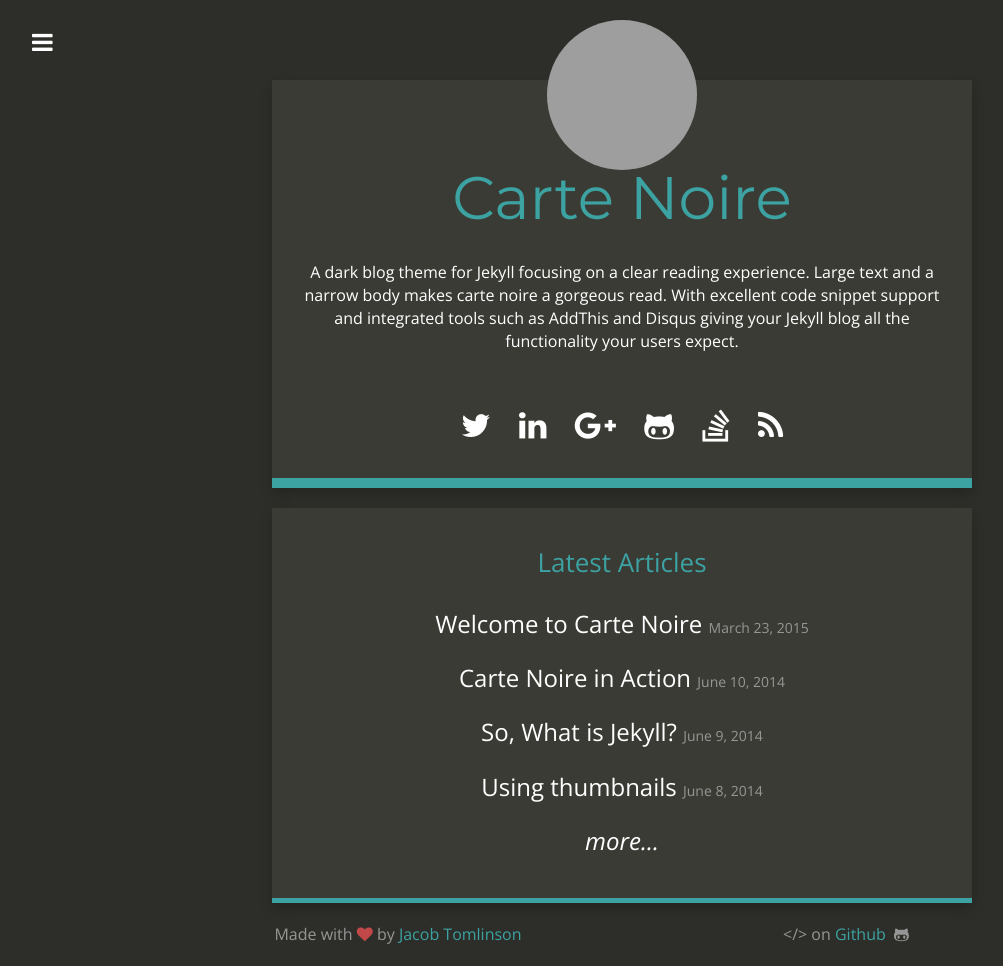
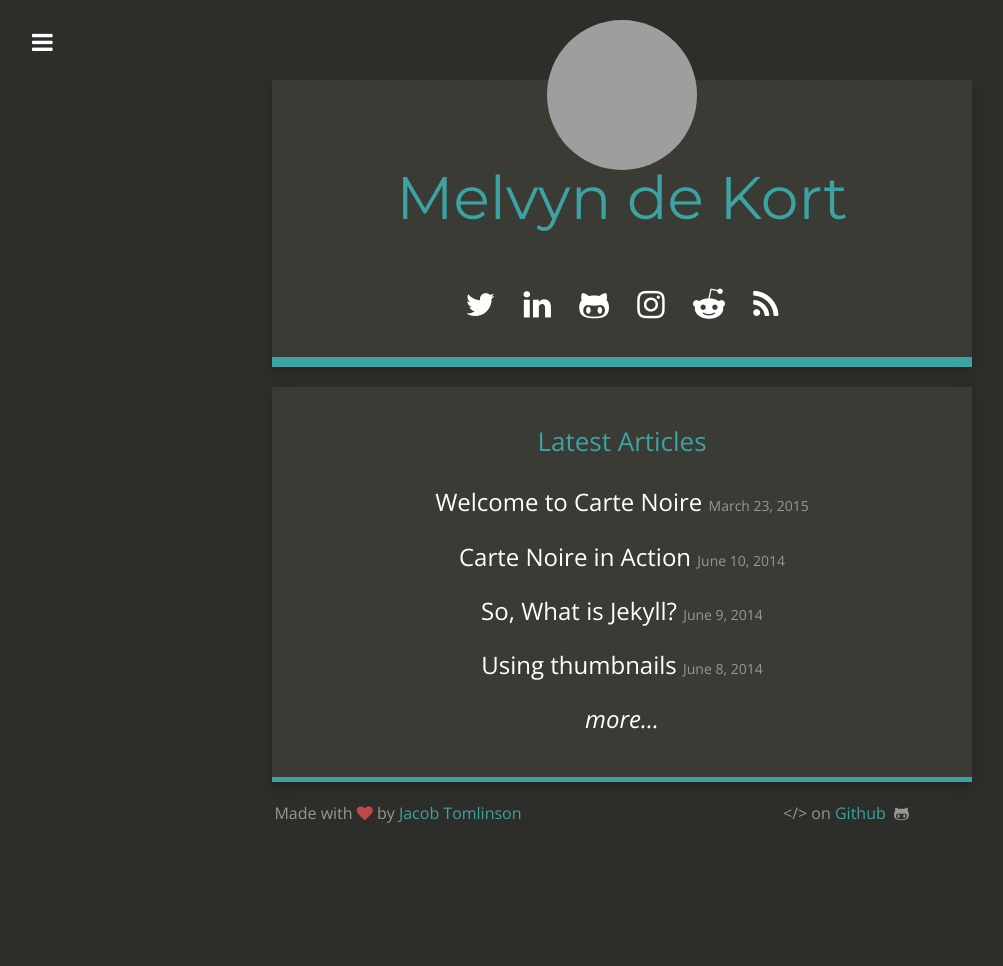
Before and after one commit to melvyndekort/melvyndekort.github.io, a Jekyll site: the page built from index.html, in a window 1280 px wide. Shown: the whole page, without its empty margins (18-1021 px from the left). Built offline with Jekyll 4.4.1, drawn with Linux system fonts in a browser that asks for light colours; nearby versions of some CDN libraries; after the commit the page ends 900 px from its top, so only the background shows below that; grey boxes are pictures that could not be loaded.

Commit message:
Change some config stuff

```diff
--- a/_config.yml
+++ b/_config.yml
@@ -1,25 +1,25 @@
 # Site settings
-title: "Carte Noire"
-email: jacob@jacobtomlinson.co.uk
-description: "A dark blog theme for Jekyll."
+title: "Melvyn de Kort"
+email: melvyn@dekort.dev
+description: "Melvyn's website and blog"
 baseurl: ""
-url: "http://carte-noire.jacobtomlinson.co.uk/"
-title_description: "A dark blog theme for Jekyll focusing on a clear reading experience. Large text and a narrow body makes carte noire a gorgeous read. With excellent code snippet support and integrated tools such as AddThis and Disqus giving your Jekyll blog all the functionality your users expect."
+url: "https://melvyndekort.github.io/"
+title_description: ""
 title_image: "https://www.gravatar.com/avatar/00000000000000000000000000000000?s=500&d=mm"
-google_analytics: "UA-20365477-4"
-disqus_account: cartenoire
-github_repository: https://github.com/jacobtomlinson/carte-noire
-addthis_id: ra-513c6fa83da6ec67
+google_analytics: "UA-139724189-1"
+disqus_account:
+github_repository: https://github.com/melvyndekort/melvyndekort.github.io
+addthis_id:
 post_limit: 5
 
 # Social usernames/URLs
-twitter_username: _jacobtomlinson
-github_username:  jacobtomlinson
-instagram_username:
-reddit_username:
-linkedin_link: http://carte-noire.jacobtomlinson.co.uk/
-google_plus_link: http://carte-noire.jacobtomlinson.co.uk/
-stackoverflow_link: http://carte-noire.jacobtomlinson.co.uk/
+twitter_username: melvyndekort
+github_username:  melvyndekort
+instagram_username: melvyndekort
+reddit_username: melvyndekort
+linkedin_link: https://www.linkedin.com/in/melvyndekort/
+google_plus_link:
+stackoverflow_link:
 xing_link:
 facebook_link:
 
```
